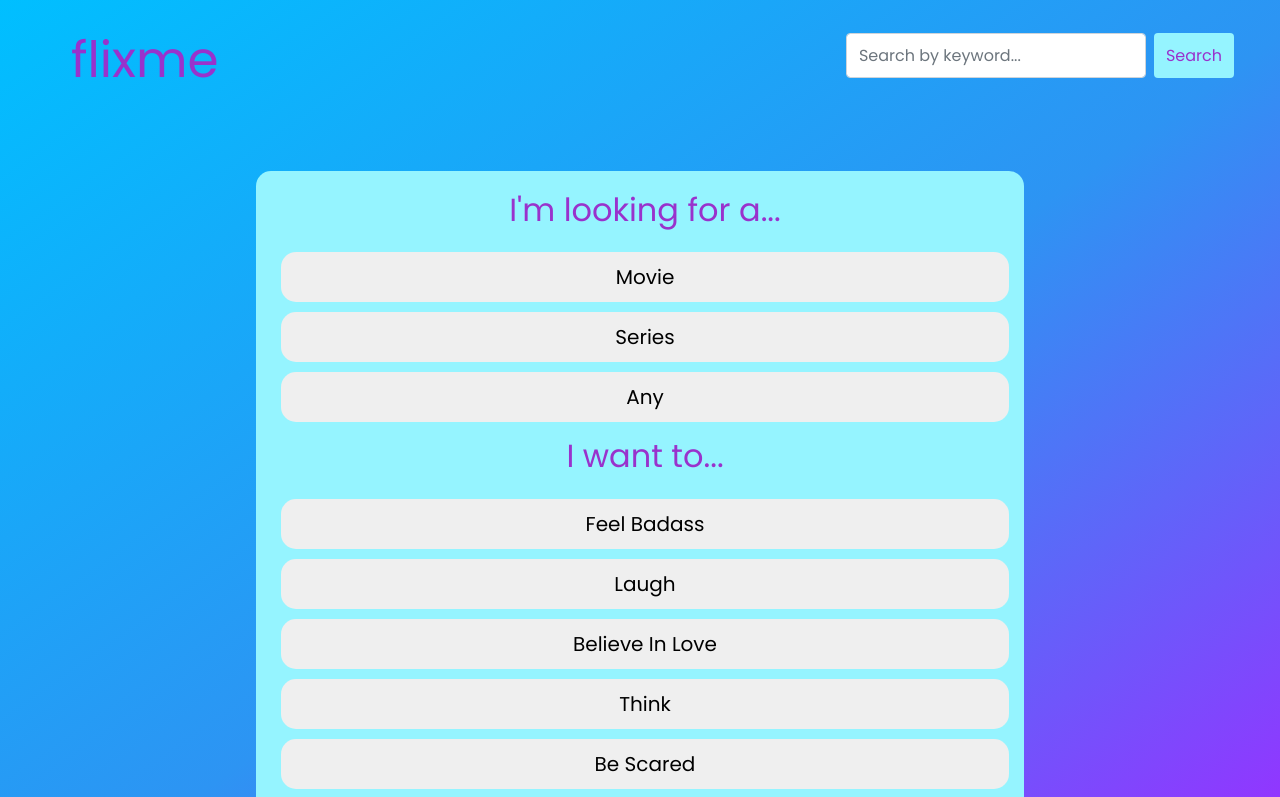
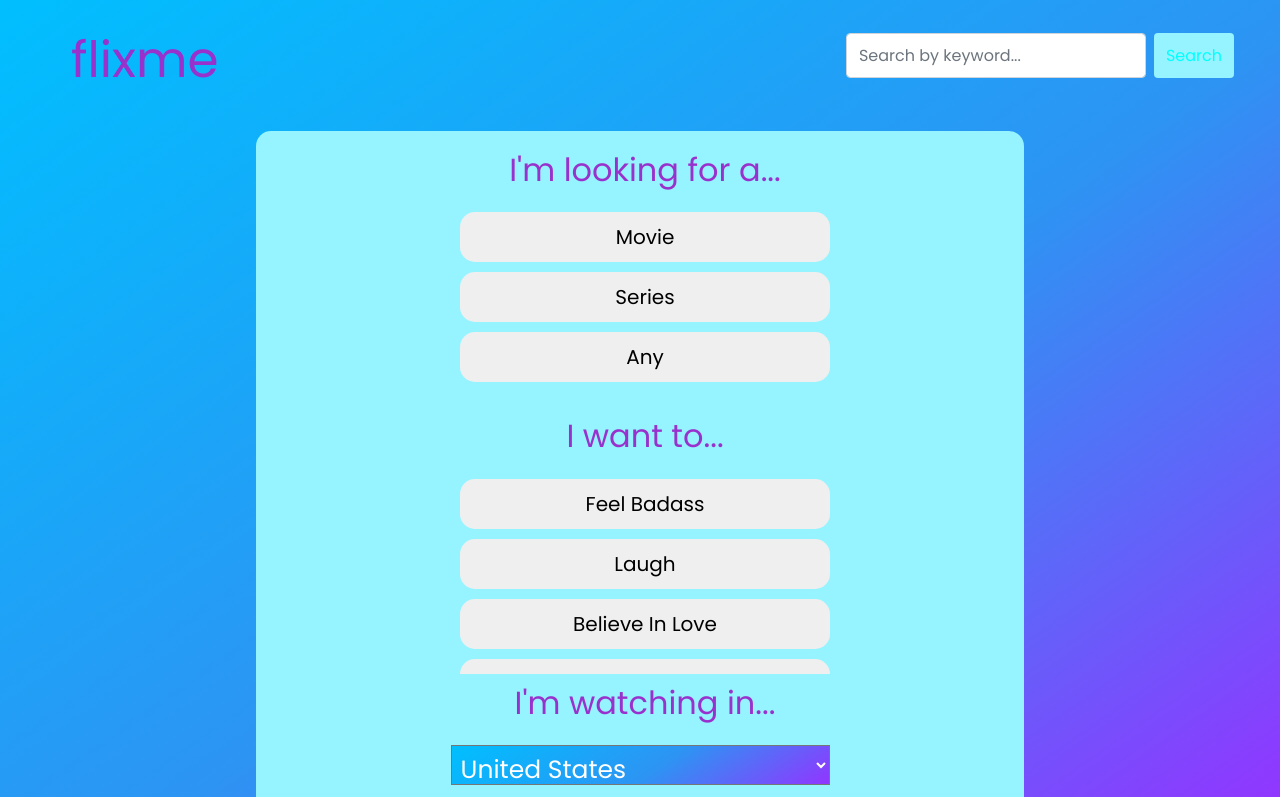
Before and after one commit to sarahmcgivern/Movie-Database, an Angular app: page / in a window 1280 px wide. Shown: the top 797 px of the page. Built offline with nearby package versions, Linux system fonts and the light colour scheme.

Commit message:
smooth scroll, genre scroll

```diff
--- a/src/app/app.component.html
+++ b/src/app/app.component.html
@@ -3,7 +3,8 @@
     <a class="navbar-brand" id="flixmeRev">flixme</a>
     <form class="form-inline" id="inputCont">
       <input [(ngModel)]="searchInput" class="form-control mr-sm-2 input-custom" type="text" placeholder="Search by keyword..." aria-label="Search" [ngModelOptions]="{standalone: true}" id="inputRev" />
-      <button (click)="searchAllMovies()" class="btn btn-outline-success my-2 my-sm-0" id="searchButton" type="submit" data-toggle="modal" data-target=".bd-example-modal-lg">Search</button>
+      <!-- <button (click)="searchAllMovies()" class="btn btn-outline-success my-2 my-sm-0" id="searchButton" type="submit" data-toggle="modal" data-target=".bd-example-modal-lg">Search</button> -->
+      <button (click)="searchAllMovies()" class="btn btn-outline-success my-2 my-sm-0" id="searchButton" type="submit"><a href="#search">Search</a></button>
     </form>
   </nav>
 
@@ -71,17 +72,17 @@
 </div>
 
   <div class="button_div">
-      <button (click)="getAllMovies()" type="button" class="btn btn-primary" id ='suggestions'>See Suggestions</button>
+      <button (click)="getAllMovies()" type="button" class="btn btn-primary" id ='suggestions'><a href="#search">See Suggestions</a></button>
   </div>
 
 
 <!-- **results error** -->
-<h1>{{errorMessage}}</h1>
+<h1 id="search">{{errorMessage}}</h1>
 
 <!-- **search results container** -->
-<div class="search_results_container">
+<div class="search_results_container" id='search' >
 
-    <div class="search_results_div" *ngFor='let movie of list'>
+    <div class="search_results_div"  *ngFor='let movie of list' >
 
         <div class="image-container">
             <img class='movie_img' src={{movie.image}} alt="">
@@ -101,7 +102,7 @@
   <div class="imdb_results_div">
   <div id="popup1" class="overlay">
     <div class="popup">
-  <h2>{{ movie.title }}</h2>
+  <h2>{{ movie.title | replaceAscii }}</h2>
       <a class="close" href="#">&times;</a>
       <div class="content">
           <ul>
@@ -109,8 +110,8 @@
                 <div class="imdb-image-container">
                 </div>
                 <!-- <p>{{ movie.title | replaceAscii }}</p> -->
-                <p> plot {{ movie.plot }} </p>
-                <p> genre: ({{movie.genre}})</p>
+                <p> plot {{ movie.plot | replaceAscii }} </p>
+                <p> genre: ({{movie.genre | replaceAscii}})</p>
                 <p> released: {{ movie.released }} </p>
                 <p> runtime: {{ movie.runtime }} </p>
                 <p> view trailer & more details on <a href="{{ baseUrl }}{{ movie.imdbid }}" target="_blank" >imdb</a></p>
--- a/src/styles.css
+++ b/src/styles.css
@@ -1,3 +1,9 @@
+html {
+  scroll-behavior: smooth;
+  /* overflow-y: scroll; */
+}
+
+
 body {
     color: darkorchid;
     height: 100vh;
@@ -66,12 +72,18 @@ body {
   background-color: #95f4ff;
   width: 60%;
   margin: 0 auto;
-  margin-top: 60px;
+  margin-top: 20px;
   /* margin-bottom: -10px; */
   border-radius: 15px;
   position: relative;
   padding: 10px 5px;
   /* border: 1px solid white; */
+}
+
+.container {
+    width: 400px;
+    height: 200px;
+    overflow-y: auto;
 }
 
 h2 {
@@ -159,6 +171,7 @@ button:focus{
   font-family: Poppins, sans-serif;
   font-weight: lighter;
   justify-content: center;
+  overflow-y: auto;
 }
 
 .error_container {
@@ -183,6 +196,7 @@ button:focus{
   rgb(0, 191, 255),
   rgb(45, 148, 243) 55%,
   rgb(145, 54, 161217));
+  /* background-color:rgb(105, 50, 172); */
   border: 1px solid rgb(172, 244, 252);
   width: 180px;
   padding: 20px;
```
